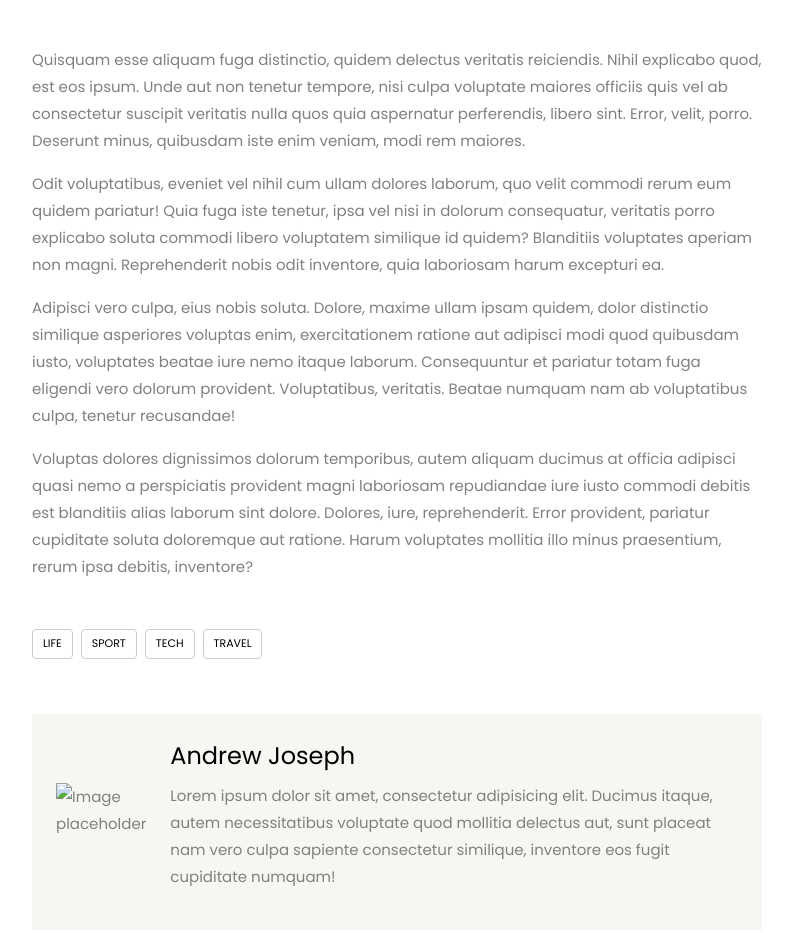
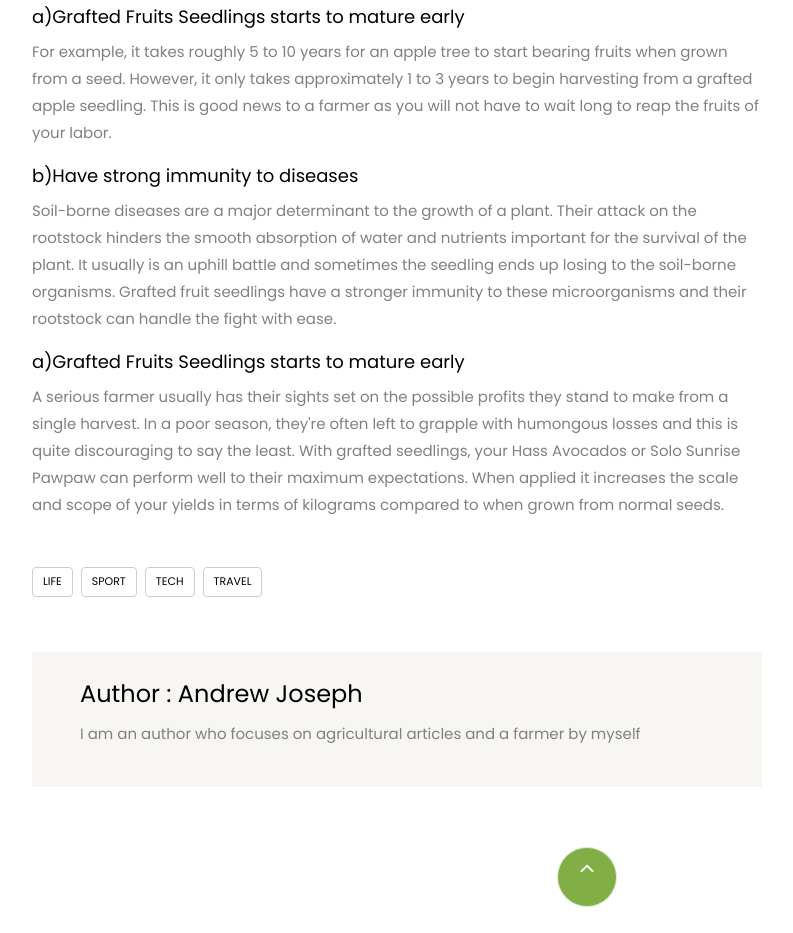
Before and after one commit to ramakenkenya/alluvision, a plain HTML site: page blog-single.html in a window 1280 px wide. Shown: the part 1226-2159 px from the top of the page, without its empty margins (53-846 px from the left). Drawn offline with Linux system fonts and the light colour scheme; some packages are replaced by stand-ins of ours; no server answers; files whose address does not match are found by name.

Commit message:
a single blog template

```diff
--- a/blog-single.html
+++ b/blog-single.html
@@ -137,16 +137,36 @@
 
               </p>
 
+              <h3 style="font-size:120% ;">a)Grafted Fruits Seedlings starts to mature early
+              </h3>
 
-            <p>
+              <p>For example, it takes roughly 5 to 10 years for an apple tree to start bearing fruits when grown from a seed. However, it only takes approximately
+                1 to 3
+                 years to begin harvesting from a grafted apple seedling. This is good news to a farmer as you will not have to wait
+                long to reap the fruits of your labor.</p>
 
 
-              <img src="images/image_2.jpg" alt="" class="img-fluid">
-            </p>
-            <p>Quisquam esse aliquam fuga distinctio, quidem delectus veritatis reiciendis. Nihil explicabo quod, est eos ipsum. Unde aut non tenetur tempore, nisi culpa voluptate maiores officiis quis vel ab consectetur suscipit veritatis nulla quos quia aspernatur perferendis, libero sint. Error, velit, porro. Deserunt minus, quibusdam iste enim veniam, modi rem maiores.</p>
-            <p>Odit voluptatibus, eveniet vel nihil cum ullam dolores laborum, quo velit commodi rerum eum quidem pariatur! Quia fuga iste tenetur, ipsa vel nisi in dolorum consequatur, veritatis porro explicabo soluta commodi libero voluptatem similique id quidem? Blanditiis voluptates aperiam non magni. Reprehenderit nobis odit inventore, quia laboriosam harum excepturi ea.</p>
-            <p>Adipisci vero culpa, eius nobis soluta. Dolore, maxime ullam ipsam quidem, dolor distinctio similique asperiores voluptas enim, exercitationem ratione aut adipisci modi quod quibusdam iusto, voluptates beatae iure nemo itaque laborum. Consequuntur et pariatur totam fuga eligendi vero dolorum provident. Voluptatibus, veritatis. Beatae numquam nam ab voluptatibus culpa, tenetur recusandae!</p>
-            <p>Voluptas dolores dignissimos dolorum temporibus, autem aliquam ducimus at officia adipisci quasi nemo a perspiciatis provident magni laboriosam repudiandae iure iusto commodi debitis est blanditiis alias laborum sint dolore. Dolores, iure, reprehenderit. Error provident, pariatur cupiditate soluta doloremque aut ratione. Harum voluptates mollitia illo minus praesentium, rerum ipsa debitis, inventore?</p>
+                <h3 style="font-size:120% ;">b)Have strong immunity to diseases
+                </h3>
+
+                <p>Soil-borne diseases are a major determinant to the growth of a plant. Their attack on the rootstock hinders the smooth absorption of water and
+                   nutrients important for the survival of the plant. It usually is an uphill battle and sometimes the seedling ends up losing to the soil-borne organisms. Grafted fruit seedlings have a stronger immunity to these microorganisms and their rootstock can handle the fight with ease.
+                </p>
+
+
+                  <h3 style="font-size:120% ;">a)Grafted Fruits Seedlings starts to mature early
+                  </h3>
+
+                  <p>A serious farmer usually has their sights set on the possible profits they stand to make from a single harvest. In a poor season, they're often
+                     left to grapple with humongous losses and this is quite discouraging to say the least. With grafted seedlings, your Hass Avocados or Solo Sunrise
+                      Pawpaw can perform well to their maximum expectations. When applied it increases the scale and scope of your yields in terms of kilograms compared
+                       to when grown from normal seeds.
+                  </p>
+
+
+
+
+
             <div class="tag-widget post-tag-container mb-5 mt-5">
               <div class="tagcloud">
                 <a href="#" class="tag-cloud-link">Life</a>
@@ -158,11 +178,13 @@
 
             <div class="about-author d-flex p-4 bg-light">
               <div class="bio align-self-md-center mr-4">
-                <img src="images/person_1.jpg" alt="Image placeholder" class="img-fluid mb-4">
+
+               <!-- <img src="images/person_1.jpg" alt="Image placeholder" class="img-fluid mb-4"> -->
+
               </div>
               <div class="desc align-self-md-center">
-                <h3>Andrew Joseph</h3>
-                <p>Lorem ipsum dolor sit amet, consectetur adipisicing elit. Ducimus itaque, autem necessitatibus voluptate quod mollitia delectus aut, sunt placeat nam vero culpa sapiente consectetur similique, inventore eos fugit cupiditate numquam!</p>
+                <h3>Author : Andrew Joseph</h3>
+                <p>I am an author who focuses on agricultural articles and a farmer by myself </p>
               </div>
             </div>
 
```
